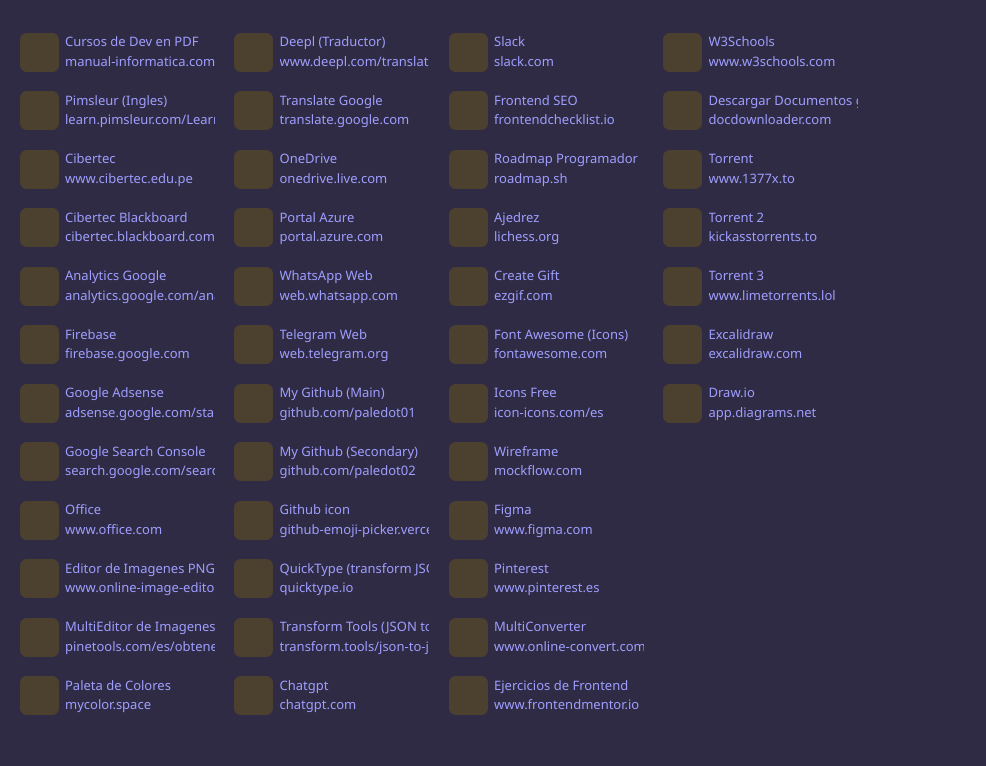
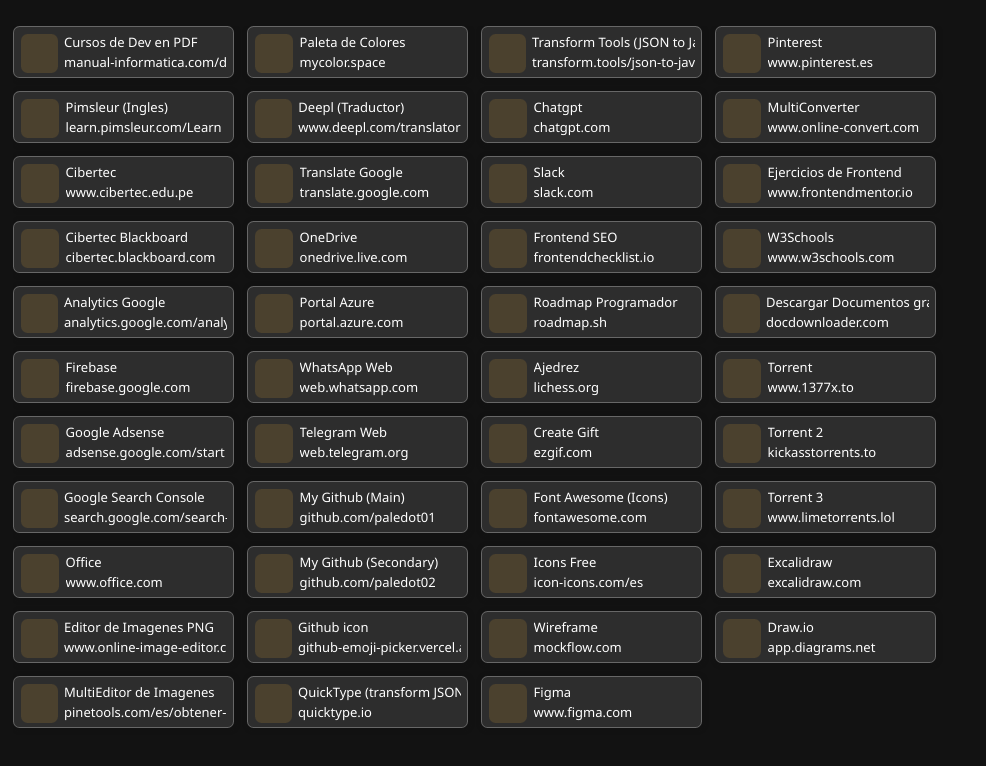
Before and after one commit to basiliok/my-urls, an Angular app: page / in a window 1280 px wide. Shown: the top 766 px of the page, without its empty margins (0-986 px from the left). Built offline with nearby package versions, Linux system fonts and the light colour scheme.

Commit message:
refactor

```diff
--- a/src/app/app.component.css
+++ b/src/app/app.component.css
@@ -2,5 +2,7 @@
   width: 100%;
   height: 100%;
   padding: 2rem 1rem;
-  background-color: rgb(48, 43, 68);
+  /* background-image: url(../assets/a.jpg);
+  background-size: cover;
+  background-position: center; */
 }
--- a/src/app/components/page-card/page-card.component.css
+++ b/src/app/components/page-card/page-card.component.css
@@ -1,10 +1,16 @@
 .page-card {
   text-decoration: none;
   border-radius: 0.5rem;
-  width: 16rem;
+  width: 17rem;
   height: 4rem;
   padding: 0.5rem;
   gap: 0.5rem;
+  color: white;
+  box-shadow: 1px 1px 5px 1px #13131354;
+  background-color: #b6b6b62c;
+
+  backdrop-filter: blur(4px);
+  border: 1px solid #e9e9e94f;
 
   &:hover {
     background-color: rgb(77, 77, 77);
@@ -20,7 +26,7 @@
     height: 3rem;
   }
   .content {
-    width: 11.5rem;
+    width: 12.5rem;
     height: 3rem;
     /* background-color: saddlebrown; */
     .label {
--- a/src/app/pages/home/home.component.css
+++ b/src/app/pages/home/home.component.css
@@ -1,9 +1,9 @@
-.home {
+:host {
   height: 100%;
   display: grid;
   grid-auto-flow: column;
-  grid-template-columns: repeat(auto-fill, 16rem);
+  grid-template-columns: repeat(auto-fill, 17rem);
   grid-template-rows: repeat(auto-fill, 4rem);
-  gap: 0.5rem;
+  gap: 1rem;
   overflow-x: auto;
 }
--- a/src/app/pages/home/home.component.html
+++ b/src/app/pages/home/home.component.html
@@ -1,5 +1,3 @@
-<div class="home">
-  @for (contentPageCard of contentPageCards; track $index) {
-  <app-page-card [inputPageCard]="contentPageCard" />
-  }
-</div>
+@for (contentPageCard of contentPageCards; track $index) {
+<app-page-card [inputPageCard]="contentPageCard" />
+}
```
